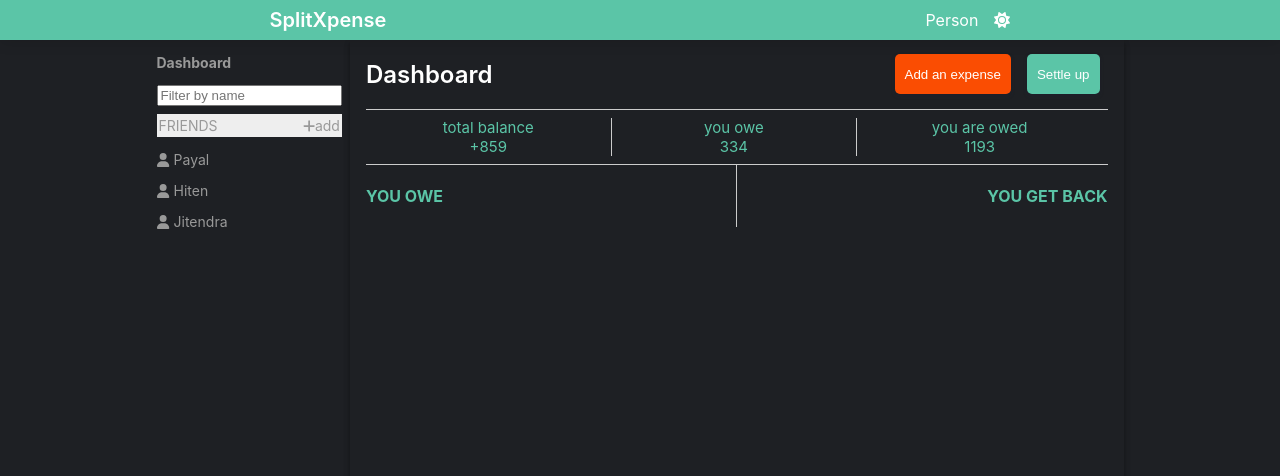
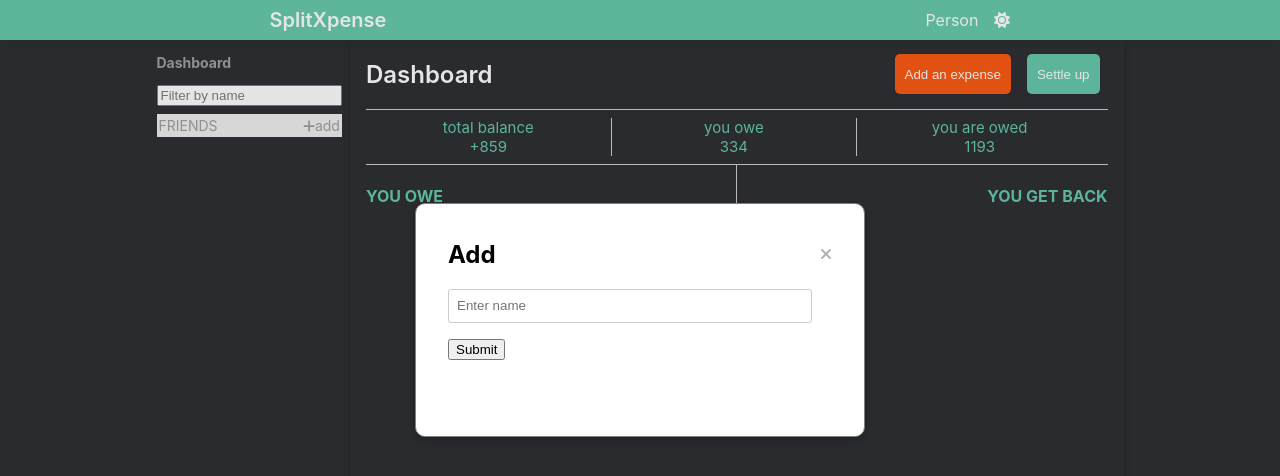
Before and after one commit to thekrprince/SplitXpense, a React (Create React App) app: page / in a window 1280 px wide. Both pictures are taken after a click on the element "add". Shown: the top 476 px of the page. Built offline with nearby package versions, Linux system fonts and the light colour scheme.

Commit message:
Created modal using portal and created dashboard page

```diff
--- a/public/index.html
+++ b/public/index.html
@@ -28,6 +28,7 @@
 <body>
   <noscript>You need to enable JavaScript to run this app.</noscript>
   <div id="root"></div>
+  <div id="portal"></div>
   <!--
       This HTML file is a template.
       If you open it directly in the browser, you will see an empty page.
--- a/src/App.js
+++ b/src/App.js
@@ -1,6 +1,6 @@
 import { useEffect, useState } from 'react';
 import Header from './components/header/header';
-import Dashboard from './components/dashboard/dashboard';
+import Dashboard from './pages/dashboard/dashboard';
 import icon from './images/split-icon.png';
 import './App.css';
 
--- /dev/null
+++ b/src/components/UI/modal/index.js
@@ -0,0 +1,59 @@
+import React from 'react';
+import ReactDOM from 'react-dom';
+import { faClose } from '@fortawesome/free-solid-svg-icons';
+import { FontAwesomeIcon } from '@fortawesome/react-fontawesome';
+import './style.css';
+
+const Modal = ({
+  title = 'Add',
+  input1placeholder = 'Enter value',
+  btnText = 'Submit',
+  open = false,
+  setOpen,
+  modalInput,
+  setModalInput,
+  addFriendHandler,
+}) => {
+  const closeHandler = () => {
+    setOpen(false);
+  };
+
+  const inputChangeHandler = (e) => {
+    setModalInput(e.target.value);
+  };
+
+  const modalSubmitHandler = () => {
+    addFriendHandler();
+    console.log('submitted');
+  };
+
+  if (!open) return;
+
+  return ReactDOM.createPortal(
+    <>
+      <div className="overlay"></div>
+      <div className="modal">
+        <div className="modal-title">
+          <h2>{title}</h2>
+          <FontAwesomeIcon
+            icon={faClose}
+            className="close"
+            onClick={closeHandler}
+          />
+        </div>
+        <input
+          type="text"
+          placeholder={input1placeholder}
+          className="modal-input"
+          value={modalInput}
+          onChange={inputChangeHandler}
+        />
+        <br />
+        <button onClick={modalSubmitHandler}>{btnText}</button>
+      </div>
+    </>,
+    document.getElementById('portal')
+  );
+};
+
+export default Modal;
--- /dev/null
+++ b/src/components/UI/modal/style.css
@@ -0,0 +1,54 @@
+.modal {
+  width: 30%;
+  height: 25%;
+  background: #fff;
+  border: 1px solid grey;
+  border-radius: 10px;
+  box-shadow: rgba(0, 0, 0, 0.24) 0px 3px 8px;
+  padding: 1rem 2rem;
+  position: fixed;
+  top: 40%;
+  left: 50%;
+  transform: translate(-50%, -50%);
+}
+
+.overlay {
+  position: fixed;
+  top: 0;
+  left: 0;
+  right: 0;
+  bottom: 0;
+  background: rgba(100, 100, 100, 0.24);
+  opacity: 0.7;
+}
+
+.modal-title {
+  display: flex;
+  align-items: center;
+  justify-content: space-between;
+}
+
+.close {
+  cursor: pointer;
+  opacity: 0.3;
+}
+
+.close:hover {
+  opacity: 0.7;
+}
+
+.modal-input {
+  height: 2rem;
+  width: 90%;
+  border: 1px solid #ccc;
+  border-radius: 3px;
+  padding: 0 0.5rem;
+}
+
+.modal-input:focus {
+  outline: none;
+}
+
+.modal button {
+  margin-top: 1rem;
+}
--- a/src/components/left-sidebar/left-sidebar.js
+++ b/src/components/left-sidebar/left-sidebar.js
@@ -1,38 +1,45 @@
 import React, { useState } from 'react';
+import Modal from '../UI/modal';
 import { FontAwesomeIcon } from '@fortawesome/react-fontawesome';
 import { faPlus, faUser } from '@fortawesome/free-solid-svg-icons';
 import classes from './left-sidebar.module.css';
 
-const friends = [
-  {
-    name: 'Payal',
-    money: 770,
-  },
-  {
-    name: 'Hiten',
-    money: 770,
-  },
-  {
-    name: 'Jitendra',
-    money: 770,
-  },
-];
+const LeftSidebar = () => {
+  const [inputVal, setInputVal] = useState('');
+  const [modalInput, setModalInput] = useState('');
+  const people = localStorage.getItem('friendList');
+  const [friends, setFriends] = useState(people || []);
+  const [open, setOpen] = useState(false);
 
-const LeftSidebar = () => {
-  const theme = localStorage.getItem('theme');
+  const addFriendHandler = () => {
+    const newFriend = {
+      name: modalInput,
+      owe: 0,
+      getBack: 0,
+    };
 
-  console.log(theme);
+    const addFriend = [...friends, newFriend];
+
+    setFriends(addFriend);
+    localStorage.setItem('friends', JSON.stringify(addFriend));
+  };
 
   return (
+    <>
       <div className={classes.leftsidebar}>
         <p>Dashboard</p>
         <div className={classes.search}>
-        <input type="text" placeholder="Filter by name" />
+          <input
+            type="text"
+            placeholder="Filter by name"
+            value={inputVal}
+            onChange={(e) => setInputVal(e.target.value)}
+          />
         </div>
         <div className={classes.people}>
           <div className={classes.addFriend}>
             <span>FRIENDS</span>
-          <span className={classes.plusIcon}>
+            <span className={classes.plusIcon} onClick={() => setOpen(true)}>
               <FontAwesomeIcon icon={faPlus} />
               add
             </span>
@@ -45,6 +52,15 @@ const LeftSidebar = () => {
           ))}
         </div>
       </div>
+      <Modal
+        open={open}
+        input1placeholder={'Enter name'}
+        setOpen={setOpen}
+        modalInput={modalInput}
+        setModalInput={setModalInput}
+        addFriendHandler={addFriendHandler}
+      />
+    </>
   );
 };
 
--- a/src/components/dashboard/dashboard.js
+++ b/src/pages/dashboard/dashboard.js
@@ -1,6 +1,6 @@
 import React from 'react';
-import DashboardSection from '../dashboard-section/dashboard-section';
-import LeftSidebar from '../left-sidebar/left-sidebar';
+import DashboardSection from '../../components/dashboard-section/dashboard-section';
+import LeftSidebar from '../../components/left-sidebar/left-sidebar';
 import classes from './dashboard.module.css';
 
 const Dashboard = () => {
```
Also changed, not shown: public/logo192.png (added), src/pages/dashboard/dashboard.module.css (renamed from src/components/dashboard/dashboard.module.css). Lines whose indentation alone changed are shown as unchanged.
